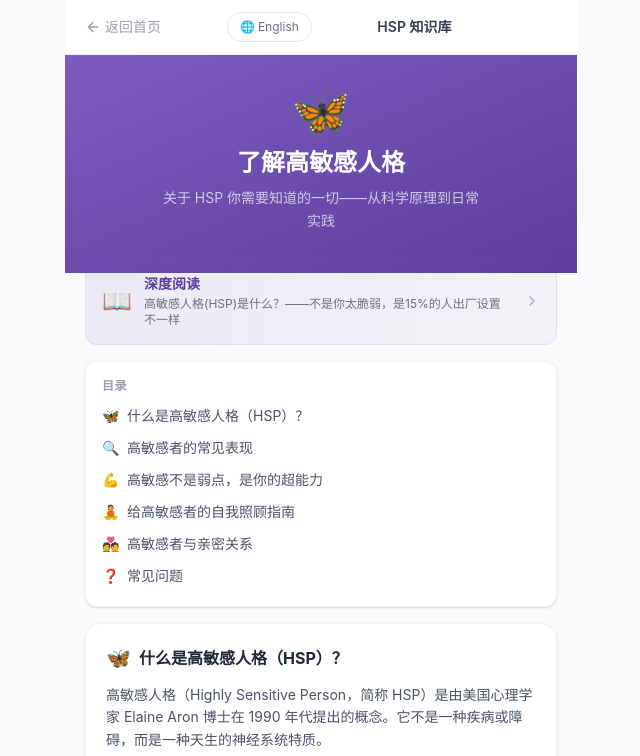
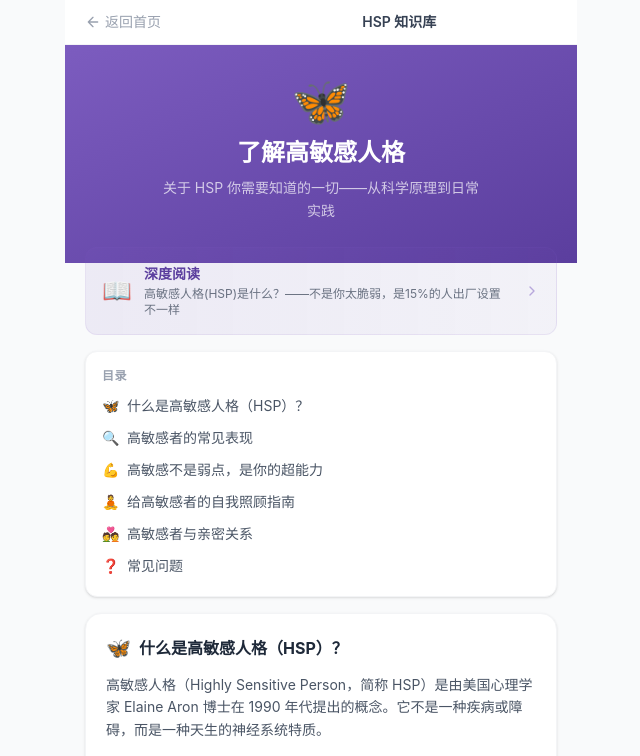
Before and after one commit to azimabro/azima, a React (Vite) app: page /articles in a window 1280 px wide. Shown: the top 756 px of the page, without its empty margins (319-959 px from the left). Built offline with nearby package versions, Linux system fonts and the light colour scheme.

Commit message:
v2.10: 极简语言方案 - 仅首页有检测+切换，补en首页检测

```diff
--- a/src/pages/ArticlesPage.jsx
+++ b/src/pages/ArticlesPage.jsx
@@ -225,7 +225,7 @@ export default function ArticlesPage() {
               </svg>
               返回首页
             </Link>
-            <a href="/en/articles" className="text-xs px-3 py-1.5 rounded-full bg-white border border-gray-200 text-gray-500 hover:text-primary">🌐 English</a>
+            <div className="w-10" />
             <span className="text-sm font-semibold text-gray-700">HSP 知识库</span>
             <div className="w-10" />
           </div>
--- a/src/pages/MbtiTestPage.jsx
+++ b/src/pages/MbtiTestPage.jsx
@@ -56,7 +56,7 @@ export default function MbtiTestPage() {
       <div className="min-h-screen flex flex-col px-5 py-6 max-w-lg mx-auto w-full">
       {/* Language + Header */}
       <div className="flex justify-end mb-2">
-        <a href="/en/mbti/test" className="text-xs px-3 py-1.5 rounded-full bg-white border border-gray-200 text-gray-500 hover:text-primary hover:border-primary transition-colors">🌐 English</a>
+        <div className="w-10" />
       </div>
       <div className="mb-6">
         <div className="flex items-center justify-between mb-4">
--- a/src/pages/TestPage.jsx
+++ b/src/pages/TestPage.jsx
@@ -58,7 +58,7 @@ export default function TestPage() {
       <h1 className="sr-only">HSP 高敏感人格自测</h1>
       {/* Language + Header */}
       <div className="flex justify-end mb-2">
-        <a href="/en/test" className="text-xs px-3 py-1.5 rounded-full bg-white border border-gray-200 text-gray-500 hover:text-primary hover:border-primary transition-colors">🌐 English</a>
+        <div className="w-10" />
       </div>
       <div className="mb-6">
         <div className="flex items-center justify-between mb-4">
--- a/src/pages/en/ArticlesPage.jsx
+++ b/src/pages/en/ArticlesPage.jsx
@@ -82,7 +82,7 @@ export default function ArticlesPage() {
           <div className="flex items-center justify-between">
             <Link to="/en" className="text-gray-400 hover:text-gray-600 text-sm flex items-center gap-1"><svg width="16" height="16" viewBox="0 0 24 24" fill="none" stroke="currentColor" strokeWidth="2" strokeLinecap="round" strokeLinejoin="round"><path d="M19 12H5M12 19l-7-7 7-7" /></svg>Home</Link>
             <span className="text-sm font-semibold text-gray-700">HSP Knowledge</span>
-            <a href="/articles" className="text-xs px-3 py-1.5 rounded-full bg-white border border-gray-200 text-gray-500 hover:text-primary">🌐 中文</a>
+            <div className="w-10" />
           </div>
         </div>
         <div className="bg-gradient-to-br from-primary to-primary-dark px-5 pt-8 pb-10 text-white text-center">
--- a/src/pages/en/HomePage.jsx
+++ b/src/pages/en/HomePage.jsx
@@ -1,7 +1,15 @@
+import { useEffect } from 'react';
 import { Link } from 'react-router-dom';
 import SeoHead from '../../components/SeoHead';
 
 export default function HomePage() {
+  useEffect(() => {
+    const lang = (navigator.language || '').toLowerCase();
+    if (lang.startsWith('zh')) {
+      window.location.replace('/');
+    }
+  }, []);
+
   return (
     <div className="min-h-screen flex flex-col page-enter">
       <SeoHead
--- a/src/pages/en/MbtiTestPage.jsx
+++ b/src/pages/en/MbtiTestPage.jsx
@@ -55,7 +55,7 @@ export default function MbtiTestPage() {
       <h1 className="sr-only">MBTI 16 Personality Test</h1>
       {/* Language + Header */}
       <div className="flex justify-end mb-2">
-        <a href="/mbti/test" className="text-xs px-3 py-1.5 rounded-full bg-white border border-gray-200 text-gray-500 hover:text-primary hover:border-primary transition-colors">🌐 中文</a>
+        <div className="w-10" />
       </div>
       <div className="mb-6">
         <div className="flex items-center justify-between mb-4">
--- a/src/pages/en/TestPage.jsx
+++ b/src/pages/en/TestPage.jsx
@@ -41,7 +41,7 @@ export default function TestPage() {
       />
       <h1 className="sr-only">HSP Self-Assessment Test</h1>
       <div className="flex justify-end mb-2">
-        <a href="/test" className="text-xs px-3 py-1.5 rounded-full bg-white border border-gray-200 text-gray-500 hover:text-primary hover:border-primary transition-colors">🌐 中文</a>
+        <div className="w-10" />
       </div>
       <div className="mb-6">
         <div className="flex items-center justify-between mb-4">
```
